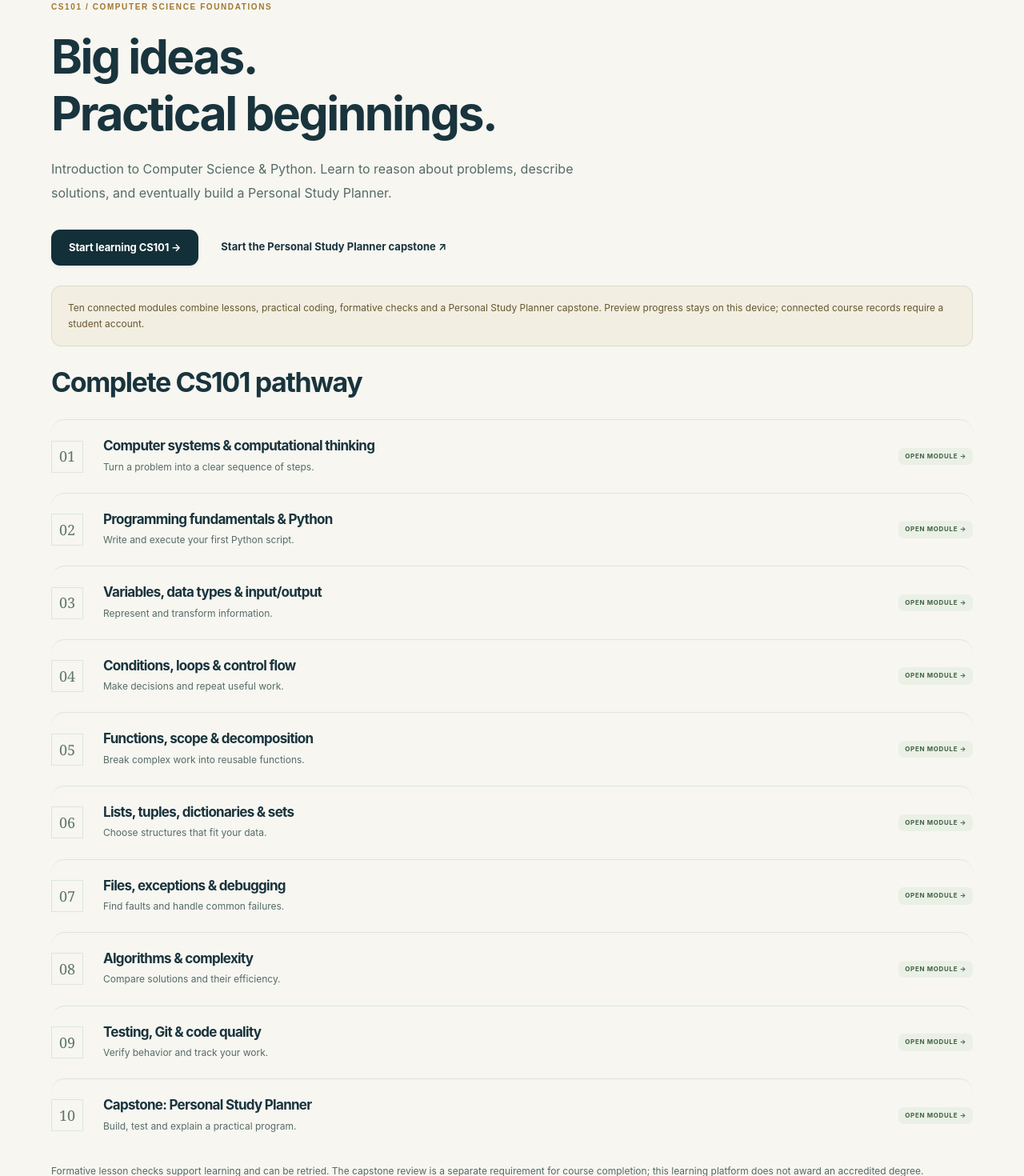
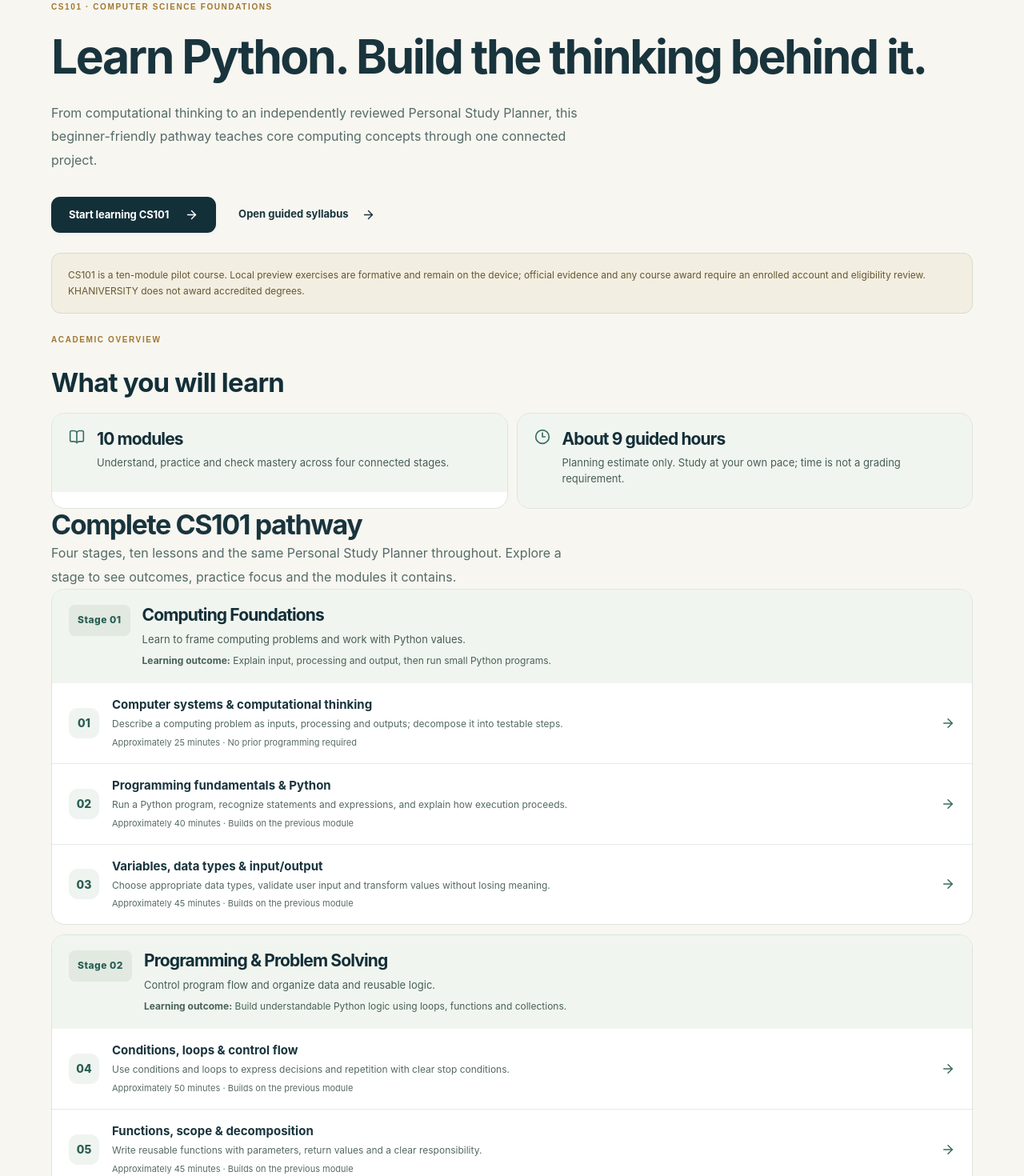
Before and after one commit to KuduKhan/khaniversity-platform, a Next.js app: page /catalog/cs101 in a window 1280 px wide. Shown: the part 200-1670 px from the top of the page at 80% size. Built offline with nearby package versions, Linux system fonts and the light colour scheme.

Commit message:
feat(syllabus): present CS101 as four outcome-driven stages with honest requirements

```diff
--- a/src/app/catalog/cs101/page.tsx
+++ b/src/app/catalog/cs101/page.tsx
@@ -1,58 +1,81 @@
 import Link from "next/link";
+import { ArrowRight, BookOpen, Clock3 } from "lucide-react";
 import { PublicHeader, Footer } from "@/components/brand";
-import { courseOutline as courseModules } from "@/modules/academics/course-outline";
-const lessonPath = [
-  "computational-thinking",
-  ...courseModules.slice(1).map((module) => module.id),
-];
+import { courseInfo, courseOutline } from "@/modules/academics/course-outline";
+import { courseStages, estimatedCourseMinutes, getModuleGuide } from "@/modules/academics/course-guide";
+import styles from "@/components/course-journey.module.css";
+
 export default function Course() {
   return (
     <>
       <PublicHeader />
       <main id="main" className="section catalog-page">
-        <Link className="back" href="/catalog">
-          ← Academic catalog
-        </Link>
-        <p className="eyebrow">CS101 / COMPUTER SCIENCE FOUNDATIONS</p>
-        <h1>
-          Big ideas.
-          <br />
-          Practical beginnings.
-        </h1>
-        <p className="lead">
-          Introduction to Computer Science & Python. Learn to reason about
-          problems, describe solutions, and eventually build a Personal Study
-          Planner.
-        </p>
+        <Link className="back" href="/catalog">← Academic catalog</Link>
+        <p className="eyebrow">CS101 · COMPUTER SCIENCE FOUNDATIONS</p>
+        <h1>Learn Python. Build the thinking behind it.</h1>
+        <p className="lead">From computational thinking to an independently reviewed Personal Study Planner, this beginner-friendly pathway teaches core computing concepts through one connected project.</p>
         <div className="actions">
-          <Link className="button" href="/preview/learn/cs101/computational-thinking">
-            Start learning CS101 →
-          </Link>
-          <Link className="text-link" href="/preview/learn/cs101/personal-study-planner-capstone">
-            Start the Personal Study Planner capstone ↗
-          </Link>
+          <Link className="button" href="/preview/learn/cs101/computational-thinking">Start learning CS101 <ArrowRight size={17} aria-hidden="true" /></Link>
+          <Link className="text-link" href="/preview/learn/cs101">Open guided syllabus <ArrowRight size={17} aria-hidden="true" /></Link>
         </div>
-        <p className="notice">
-          Ten connected modules combine lessons, practical coding, formative
-          checks and a Personal Study Planner capstone. Preview progress stays
-          on this device; connected course records require a student account.
-        </p>
+        <p className="notice">CS101 is a ten-module pilot course. Local preview exercises are formative and remain on the device; official evidence and any course award require an enrolled account and eligibility review. KHANIVERSITY does not award accredited degrees.</p>
+        <section className={styles.journey} aria-label="CS101 overview">
+          <div className={styles.sectionHead}>
+            <p className="eyebrow">ACADEMIC OVERVIEW</p>
+            <h2>What you will learn</h2>
+          </div>
+          <div className={styles.steps}>
+            <div className={styles.stage}>
+              <div className={styles.stageHeader}><BookOpen size={20} aria-hidden="true" /><div><h3>{courseOutline.length} modules</h3><p>Understand, practice and check mastery across four connected stages.</p></div></div>
+            </div>
+            <div className={styles.stage}>
+              <div className={styles.stageHeader}><Clock3 size={20} aria-hidden="true" /><div><h3>About {Math.round(estimatedCourseMinutes / 60)} guided hours</h3><p>Planning estimate only. Study at your own pace; time is not a grading requirement.</p></div></div>
+            </div>
+          </div>
+        </section>
         <h2>Complete CS101 pathway</h2>
-        <div className="roadmap">
-          {courseModules.map((module, i) => (
-            <Link className="roadmap-module" key={module.id} href={`/preview/learn/cs101/${lessonPath[i]}`}>
-              <span className="module-number">
-                {String(i + 1).padStart(2, "0")}
-              </span>
-              <div>
-                <h3>{module.title}</h3>
-                <p>{module.description}</p>
+        <p className="lead">Four stages, ten lessons and the same Personal Study Planner throughout. Explore a stage to see outcomes, practice focus and the modules it contains.</p>
+        <div className={styles.syllabus} id="cs101-syllabus">
+          {courseStages.map((stage) => (
+            <section className={styles.stage} key={stage.id} id={`stage-${stage.id}`} aria-label={stage.title}>
+              <div className={styles.stageHeader}>
+                <span className={styles.stageNumber}>{stage.label}</span>
+                <div>
+                  <h3>{stage.title}</h3>
+                  <p>{stage.summary}</p>
+                  <small><strong>Learning outcome:</strong> {stage.outcome}</small>
+                </div>
               </div>
-              <span className="tag">OPEN MODULE →</span>
-            </Link>
+              <ol className={styles.moduleList}>
+                {stage.modules.map((module) => {
+                  const guide = getModuleGuide(module.id);
+                  if (!guide) return null;
+                  return (
+                    <li key={module.id}>
+                      <Link href={`/preview/learn/cs101/${module.id}`}>
+                        <span className={styles.moduleIndex}>{String(guide.index + 1).padStart(2, "0")}</span>
+                        <span className={styles.moduleCopy}>
+                          <strong>{module.title}</strong>
+                          <small>{module.outcome}</small>
+                          <small className={styles.moduleMeta}>Approximately {guide.studyMinutes} minutes · {guide.prerequisite ? "Builds on the previous module" : "No prior programming required"}</small>
+                        </span>
+                        <ArrowRight size={18} aria-hidden="true" />
+                      </Link>
+                    </li>
+                  );
+                })}
+              </ol>
+            </section>
           ))}
         </div>
-        <p className="fine-print">Formative lesson checks support learning and can be retried. The capstone review is a separate requirement for course completion; this learning platform does not award an accredited degree.</p>
+        <section className={styles.expectations} aria-label="Course completion requirements">
+          <div>
+            <h2>Assessment and academic evidence</h2>
+            <p>Module checks support learning and can be retried; the existing mastery threshold is 80%. The capstone has a separate authorized human-review requirement. Completion is not determined by study time, browser-only exercise results or AI tutor output.</p>
+            <Link className="text-link" href="/preview/learn/cs101">View the complete guided syllabus <ArrowRight size={16} aria-hidden="true" /></Link>
+          </div>
+        </section>
+        <p className="fine-print">{courseInfo.title} · School of Computer Science · Pilot syllabus version {courseInfo.version}. Detailed lesson publication and assessment approval remain subject to academic review.</p>
       </main>
       <Footer />
     </>
```
